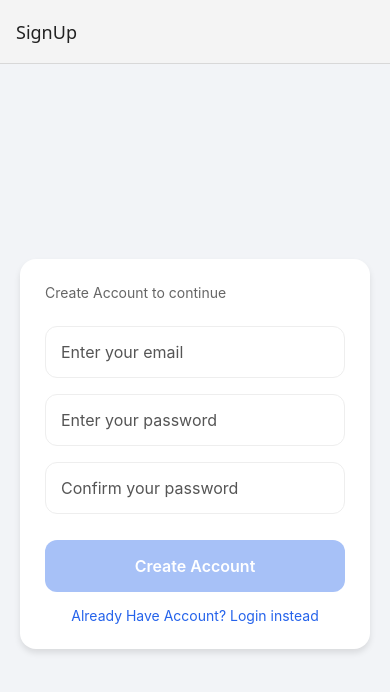
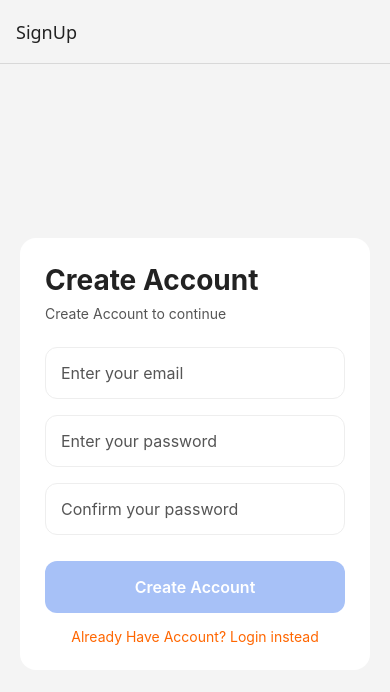
Before and after one commit to sandesh41work-ops/DevFeed, a React Native app: screen /SignUp in a window 390 px wide. Shown: the top 692 px of the page. Built offline with nearby package versions, Linux system fonts and the light colour scheme; no server answers.

Commit message:
apply dark theme support for authentication screens

```diff
--- a/src/features/auth/LoginScreen.tsx
+++ b/src/features/auth/LoginScreen.tsx
@@ -11,6 +11,7 @@ import { loginUser } from "./authService";
 import { useNavigation } from "@react-navigation/native";
 import { NativeStackNavigationProp } from "@react-navigation/native-stack";
 import { RootStackParamList } from "../../shared/types/navigation";
+import { useTheme } from "../../shared/hooks/useTheme";
 
 type NavigationProp = NativeStackNavigationProp<RootStackParamList>;
 
@@ -46,6 +47,7 @@ async function testSignup() {
 }
 
 const LoginScreen = () => {
+  const { colors, isDark } = useTheme();
   const [email, setEmail] = useState<string>("");
   const [password, setPassword] = useState<string>("");
   const [loading, setLoading] = useState<boolean>(false);
@@ -97,9 +99,33 @@ const LoginScreen = () => {
   }
 
   return (
-    <View style={styles.container}>
-      <View style={styles.card}>
-        <Text style={styles.subtitle}>Login to continue</Text>
+    <View
+      style={[
+        styles.container,
+        {
+          backgroundColor: colors.background,
+        },
+      ]}
+    >
+      <View
+        style={[
+          styles.card,
+          {
+            backgroundColor: colors.card,
+            shadowColor: isDark ? "#000" : "#000",
+          },
+        ]}
+      >
+        <Text
+          style={[
+            styles.subtitle,
+            {
+              color: colors.subtext,
+            },
+          ]}
+        >
+          Login to continue
+        </Text>
 
         <Input
           value={email}
@@ -107,6 +133,7 @@ const LoginScreen = () => {
           onChangeText={setEmail}
           keyboardType="email-address"
         />
+
         <Input
           placeholder="Enter your password"
           value={password}
@@ -123,21 +150,22 @@ const LoginScreen = () => {
           disabled={!email || !password}
           loading={loading}
           onPress={() => {
-            // addDelay(); // for test the loading indicator
             handleLogin(email, password);
-            console.log("Email: ", email);
-            console.log("Password :", password);
           }}
         />
 
         <TouchableOpacity
           style={styles.signupLink}
-          onPress={() => {
-            console.log("Navigate to Register Screen");
-            navigation.navigate("SignUp");
-          }}
+          onPress={() => navigation.navigate("SignUp")}
         >
-          <Text style={styles.signupLinkText}>
+          <Text
+            style={[
+              styles.signupLinkText,
+              {
+                color: colors.accent,
+              },
+            ]}
+          >
             Don't have an account? Register
           </Text>
         </TouchableOpacity>
--- a/src/features/auth/SignUpScreen.tsx
+++ b/src/features/auth/SignUpScreen.tsx
@@ -8,7 +8,7 @@ import { useNavigation } from "@react-navigation/native";
 import LoginScreen from "./LoginScreen";
 import { NativeStackNavigationProp } from "@react-navigation/native-stack";
 import { RootStackParamList } from "../../shared/types/navigation";
-
+import { useTheme } from "../../shared/hooks/useTheme";
 type NavigationProp = NativeStackNavigationProp<RootStackParamList>;
 
 const SignUpScreen = () => {
@@ -17,8 +17,8 @@ const SignUpScreen = () => {
   const [confirmPassword, setConfirmPassword] = useState<string>("");
   const [error, setError] = useState<string>("");
   const [loading, setLoading] = useState<boolean>(false);
-
   const navigation = useNavigation<NavigationProp>();
+  const { colors, isDark } = useTheme();
 
   function addDelay() {
     // function for test the loading indicator
@@ -57,9 +57,44 @@ const SignUpScreen = () => {
     }
   };
   return (
-    <View style={styles.container}>
-      <View style={styles.card}>
-        <Text style={styles.subtitle}>Create Account to continue</Text>
+  <View
+    style={[
+      styles.container,
+      {
+        backgroundColor: colors.background,
+      },
+    ]}
+  >
+    <View
+      style={[
+        styles.card,
+        {
+          backgroundColor: colors.card,
+          shadowColor: isDark ? "#000" : "#000",
+        },
+      ]}
+    >
+      <Text
+        style={{
+          fontSize: 28,
+          fontWeight: "700",
+          color: colors.text,
+          marginBottom: 8,
+        }}
+      >
+        Create Account
+      </Text>
+
+      <Text
+        style={[
+          styles.subtitle,
+          {
+            color: colors.subtext,
+          },
+        ]}
+      >
+        Create Account to continue
+      </Text>
 
       <Input
         value={email}
@@ -67,6 +102,7 @@ const SignUpScreen = () => {
         onChangeText={setEmail}
         keyboardType="email-address"
       />
+
       <Input
         placeholder="Enter your password"
         value={password}
@@ -90,22 +126,25 @@ const SignUpScreen = () => {
         disabled={!email || !password}
         loading={loading}
         onPress={() => {
-            addDelay(); // for test the loading indicator
           console.log("Email: ", email);
           console.log("Password :", password);
-            console.log("confirm password : ", confirmPassword);
+          console.log("Confirm Password :", confirmPassword);
           handleSignUp();
         }}
       />
 
       <TouchableOpacity
         style={styles.signupLink}
-          onPress={() => {
-            console.log("Navigate to Login Screen");
-            navigation.navigate("Login");
-          }}
+        onPress={() => navigation.navigate("Login")}
       >
-          <Text style={styles.signupLinkText}>
+        <Text
+          style={[
+            styles.signupLinkText,
+            {
+              color: colors.accent,
+            },
+          ]}
+        >
           Already Have Account? Login instead
         </Text>
       </TouchableOpacity>
--- a/src/features/feed/HomeScreen.tsx
+++ b/src/features/feed/HomeScreen.tsx
@@ -49,21 +49,19 @@ const HomeScreen = () => {
     const nextIds = ids.slice(start, end);
     if (nextIds.length === 0) return;
     try {
-      isFetching.current = true
+      isFetching.current = true;
       setLoadingMore(true);
       console.log("page ", page);
       const newStories = await Promise.all(nextIds.map((id) => getStory(id)));
       setPage(nextPage);
 
       setStories((prev) => [...prev, ...newStories]); // append, don't replace
-
     } catch (error) {
-      console.warn(error)
+      console.warn(error);
     } finally {
-      isFetching.current = false
+      isFetching.current = false;
       setLoadingMore(false);
     }
-
   }, [page, ids, loadingMore, searchQuery]);
 
   useLayoutEffect(() => {
@@ -89,7 +87,9 @@ const HomeScreen = () => {
           marginTop: 50,
         }}
       >
-        <Text style={[{ fontSize: 16, color: "#262424" }, {color : colors.text}]}>
+        <Text
+          style={[{ fontSize: 16, color: "#262424" }, { color: colors.text }]}
+        >
           No stories found.
         </Text>
       </View>
@@ -144,18 +144,22 @@ const HomeScreen = () => {
         <FlatList
           data={[1, 2, 3, 4, 5, 6, 7, 8]}
           keyExtractor={(item) => item.toString()}
-          renderItem={() =>
-            <View style={[{flex : 1}, {backgroundColor : colors.card}]}>
-
+          renderItem={() => (
+            <View style={[{ flex: 1 }, { backgroundColor: colors.card }]}>
               <SkeletonCard />
             </View>
-          }
+          )}
         />
       ) : error ? (
         <View
-          style={{ flex: 1, justifyContent: "center", alignItems: "center" , backgroundColor : colors.background }}
+          style={{
+            flex: 1,
+            justifyContent: "center",
+            alignItems: "center",
+            backgroundColor: colors.background,
+          }}
         >
-          <Text style={{color : colors.text}}>{error}</Text>
+          <Text style={{ color: colors.text }}>{error}</Text>
           <Button title="Retry" onPress={fetchStories} />
         </View>
       ) : (
```
Lines whose indentation alone changed are shown as unchanged.
